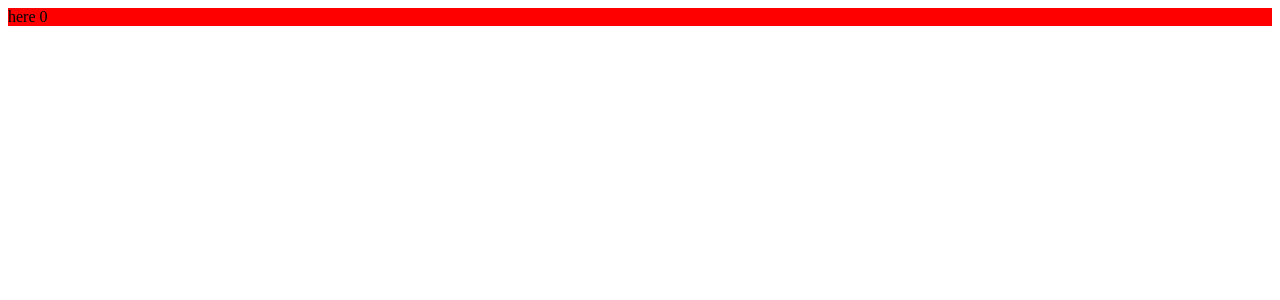
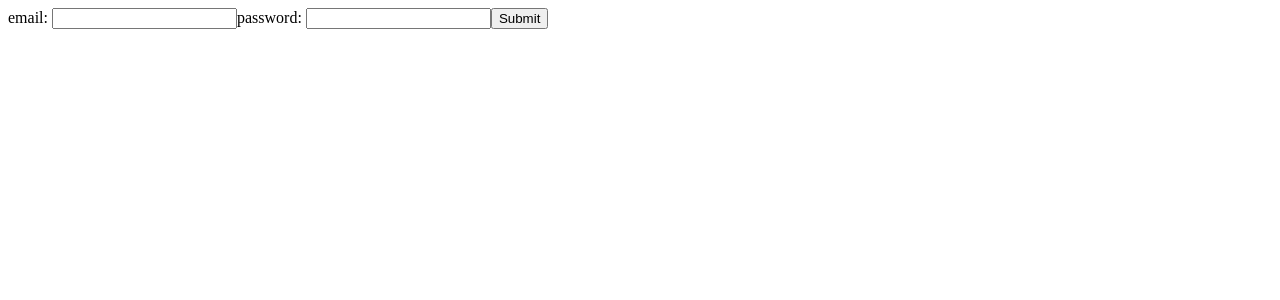
Before and after one commit to royrmagdaong/React-Session-3, a React (Vite) app: page / in a window 1280 px wide. Shown: the top 300 px of the page. Built offline with nearby package versions, Linux system fonts and the light colour scheme.

Commit message:
building forms, data validation

```diff
--- a/src/App.jsx
+++ b/src/App.jsx
@@ -2,6 +2,7 @@
 import './App.css'
 import MyComponent from './components/MyComponent'
 import MyComponent2 from './components/my-component-2'
+import Login from './components/login'
 
 function App() {
   const name="Peter"
@@ -9,8 +10,9 @@
   return (
     <>
       {/* <div>Hello World!!!</div> */}
-      <MyComponent name={name} />
+      {/* <MyComponent name={name} /> */}
       {/* <MyComponent2 name="John" /> */}
+      <Login/>
     </>
   )
 }
--- a/src/components/MyComponent.jsx
+++ b/src/components/MyComponent.jsx
@@ -35,7 +35,7 @@
                 <button onClick={()=>{count2++; console.log(count2)}}>counter 2</button>
             </div> */}
 
-            <div style={{backgroundColor: "red"}} onMouseEnter={handleMouseEnter}>here {count}</div>
+            {/* <div style={{backgroundColor: "red"}} onMouseEnter={handleMouseEnter}>here {count}</div> */}
         </div>
     )
 }
--- /dev/null
+++ b/src/components/login.jsx
@@ -0,0 +1,74 @@
+import { useState } from "react";
+
+const Login = () => {
+    // SPA = Single Page App
+
+    const [email, setEmail] = useState("")
+    const [password, setPassword] = useState("")
+
+
+    const handleSubmit = (e) => {
+        e.preventDefault()
+        console.log("email: ", email)
+        console.log("password: ", password)
+
+        // false if invalid - true if valid
+
+        // console.log("email is valid", isValidEmail(email))
+
+        // if(!isValidEmail(email)){
+        //     console.log('Invalid email')
+        // }else{
+        //     if(email == "john@gmail.com"){
+        //         if(password == 'password123'){
+        //             // desired outputs
+
+        //         }else{
+        //             console.log('incorrect password')
+        //         }
+        //     }else{
+        //         console.log('incorrect email')
+        //     }
+        // }
+
+        if(isValidEmail(email)){
+            if(email == "john@gmail.com"){
+                if(password == 'password123'){
+                    // desired outputs
+
+                }else{
+                    console.log('incorrect password')
+                }
+            }else{
+                console.log('incorrect email')
+            }
+        }else{
+            console.log('Invalid email')
+        }
+
+    }
+
+    const handleEmailChange = (e) => {
+        setEmail(e.target.value)
+    }
+
+    // arrow function 1 lines
+    const isValidEmail = (email) => /^[^\s@]+@[^\s@]+\.[^\s@]+$/.test(email); // regex
+
+    return (
+        <div>
+            <form onSubmit={handleSubmit}>
+                <label htmlFor="">email: </label>
+                <input type="text" value={email} onChange={handleEmailChange} />
+                <label htmlFor="">password: </label>
+                <input type="text" value={password} onChange={(e)=>{setPassword(e.target.value)}}/>
+                <button type="submit">Submit</button>
+            </form>
+
+            {/* <h6>{email}</h6> */}
+        </div>
+
+    );
+}
+
+export default Login;
```
